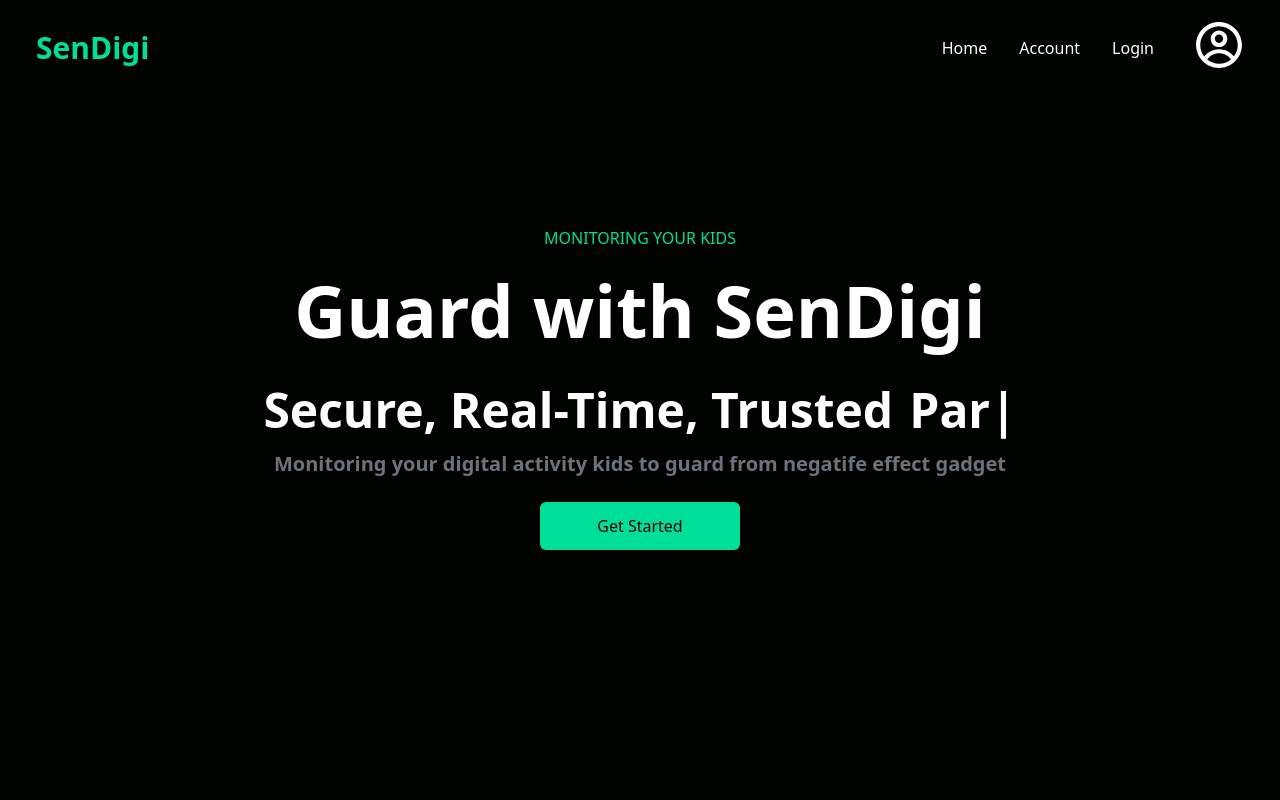
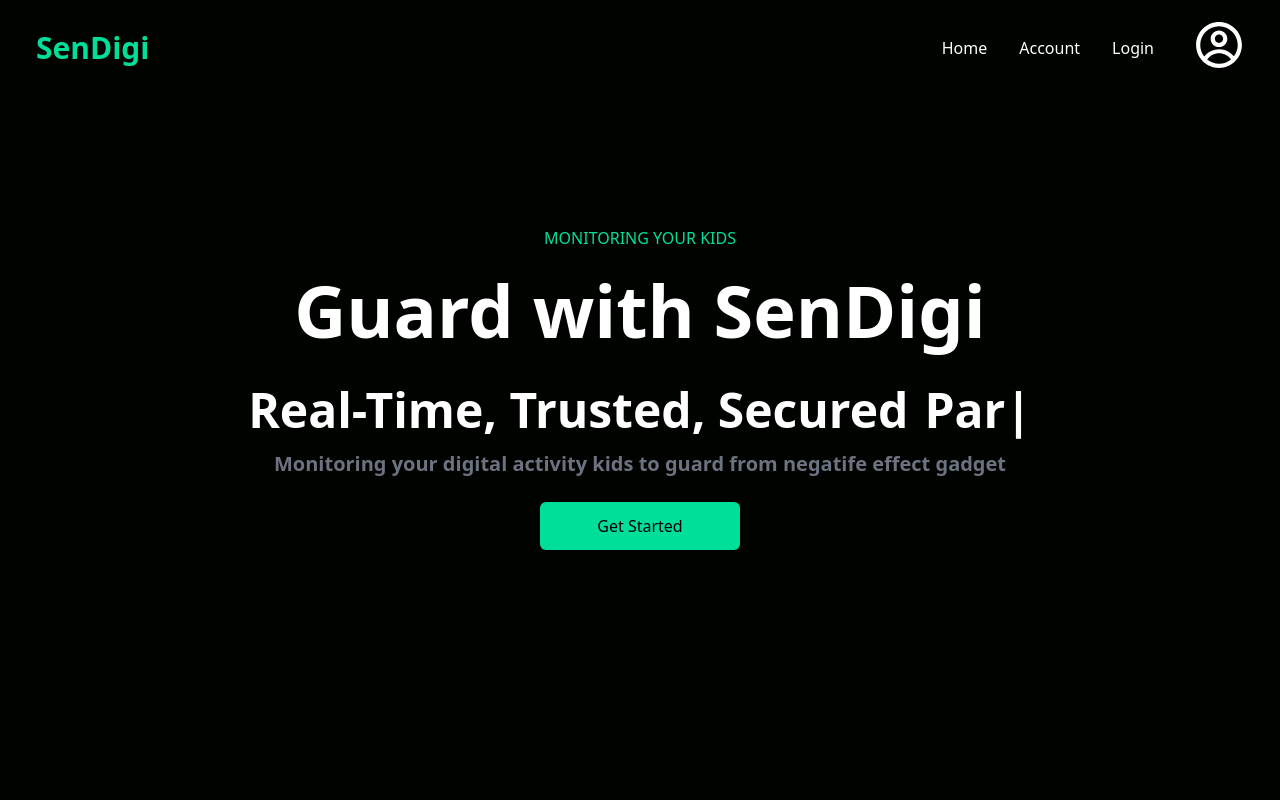
Before and after one commit to Hilll19/SenDigi-Project, a React (Create React App) app: page / in a window 1280 px wide. Shown: the top 800 px of the page. Built offline with nearby package versions, Linux system fonts and the light colour scheme.

Commit message:
try vercel change

```diff
--- a/src/components/Hero.jsx
+++ b/src/components/Hero.jsx
@@ -8,7 +8,7 @@ const Hero = () => {
             <p className='text-[#00df9a] font-boldp-2'>MONITORING YOUR KIDS</p>
             <h1 className='md:text-7xl sm:text-6xl text-4xl font-bold md:py-6'>Guard with SenDigi</h1>
             <div className='flex justify-center items-center'>
-                <p className='md:text-5xl sm:text-4xl text-xl font-bold py-4'>Secure, Real-Time, Trusted</p>
+                <p className='md:text-5xl sm:text-4xl text-xl font-bold py-4'>Real-Time, Trusted, Secured</p>
                 <ReactTyped className='md:text-5xl sm:text-4xl text-xl font-bold md:pl-4 pl-2' strings={['Family', 'Parents', 'Kids']} typeSpeed={120} backSpeed={146} loop/>
             </div>
             <p className='md:text-2zl text-xl font-bold text-gray-500'>Monitoring your digital activity kids to guard from negatife effect gadget </p>
```
